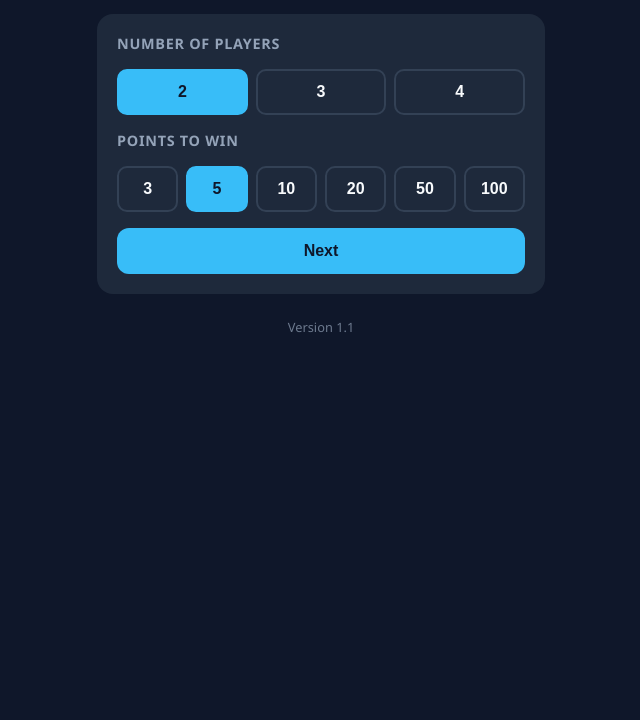
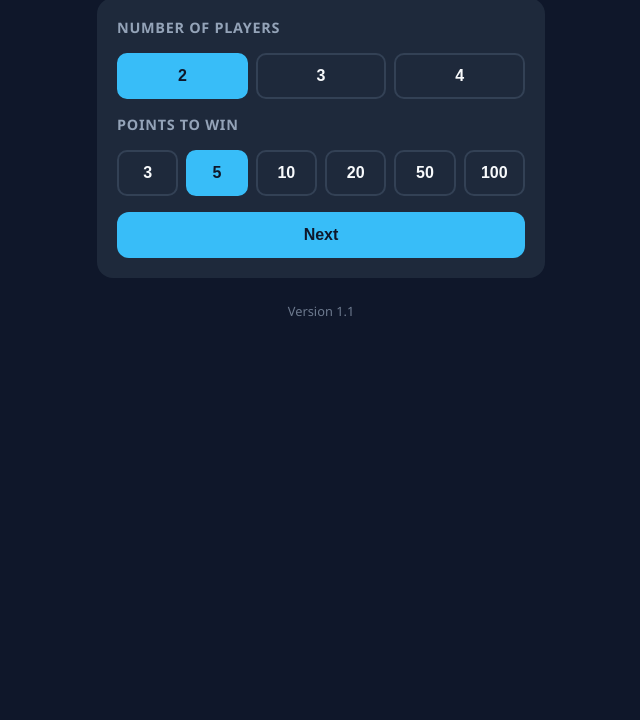
Before and after one commit to jokodzuna/population, a plain HTML site: page index.html in a window 1280 px wide. Shown: the part 80-800 px from the top of the page, without its empty margins (319-959 px from the left). Drawn offline with Linux system fonts and the light colour scheme.

Commit message:
Fix_black_belt_remove_fixed_bg_and_reduce_padding

```diff
--- a/style.css
+++ b/style.css
@@ -17,23 +17,25 @@
   --warning: #fbbf24;
 }
 
+html {
+  background: var(--bg);
+}
+
 html, body {
   height: 100%;
   font-family: 'Segoe UI', system-ui, -apple-system, sans-serif;
   background: var(--bg);
   color: var(--text);
   overflow-x: hidden;
-  /* Extend background into notch/status bar area */
-  background-attachment: fixed;
 }
 
 .app {
   max-width: 480px;
   margin: 0 auto;
-  /* max() ensures minimum padding even when env() returns 0 (e.g. Pixel 8 / no-notch Android) */
-  padding-top: max(env(safe-area-inset-top), 32px);
+  background: var(--bg);
+  padding-top: max(env(safe-area-inset-top), 16px);
   padding-right: max(env(safe-area-inset-right), 16px);
-  padding-bottom: max(env(safe-area-inset-bottom), 28px);
+  padding-bottom: max(env(safe-area-inset-bottom), 16px);
   padding-left: max(env(safe-area-inset-left), 16px);
   min-height: 100dvh;
   display: flex;
--- a/sw.js
+++ b/sw.js
@@ -1,4 +1,4 @@
-const CACHE_NAME = 'popquiz-v2';
+const CACHE_NAME = 'popquiz-v3';
 const ASSETS = [
   './',
   './index.html',
```
